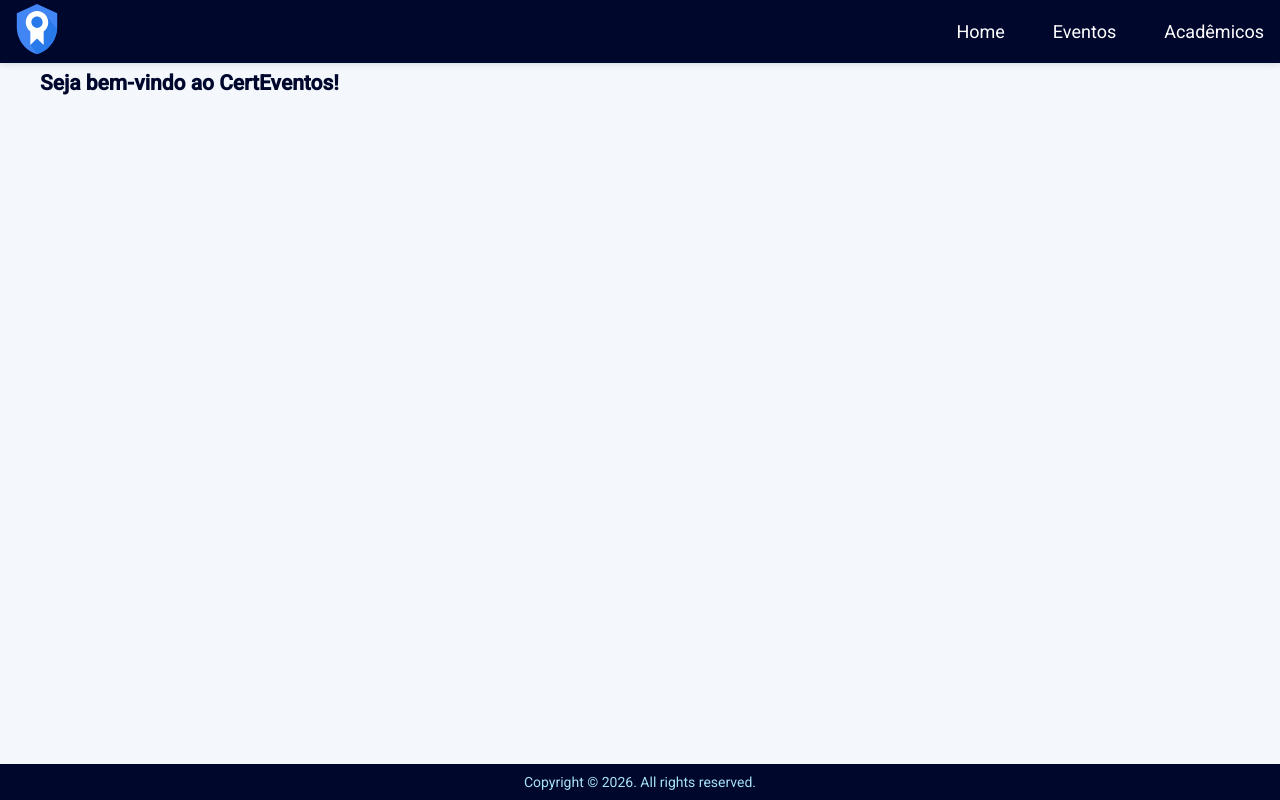
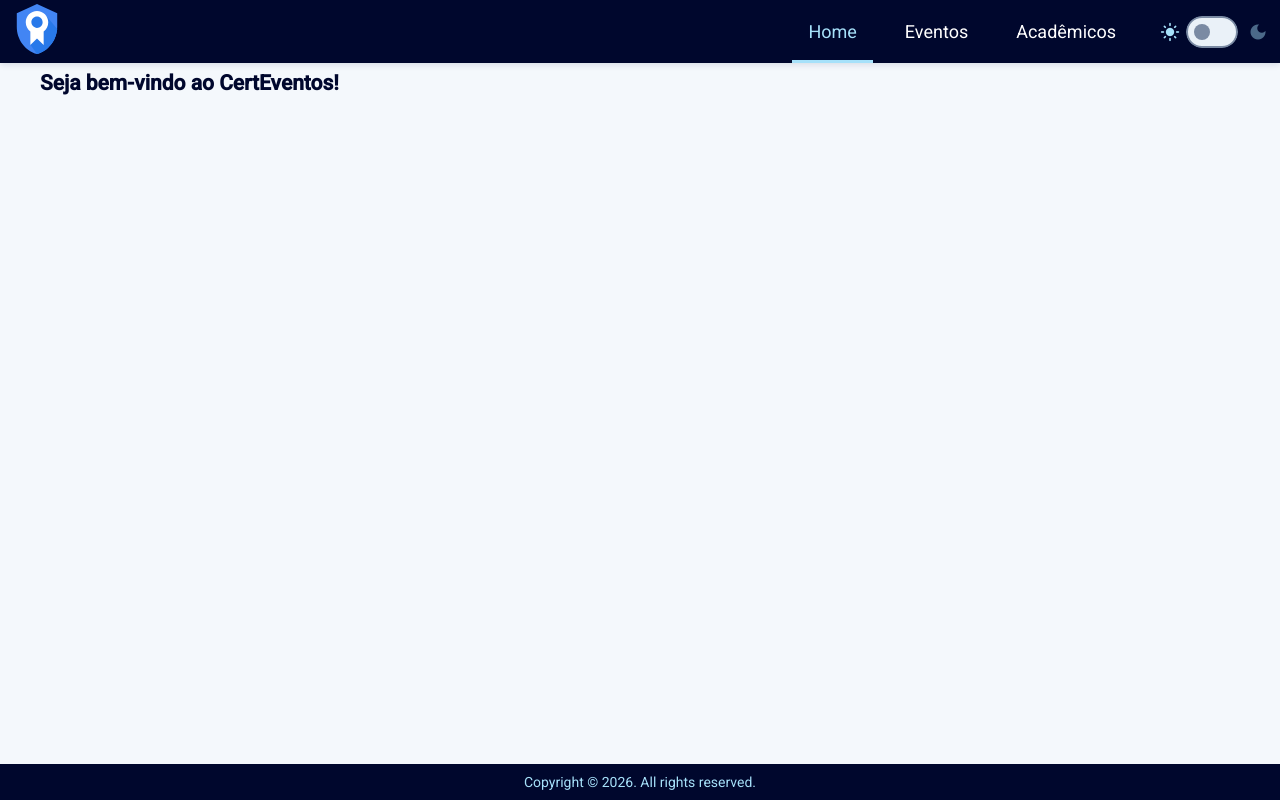
Before and after one commit to thainaviadroski/eventos-f, an Angular app: page / in a window 1280 px wide. Built offline with nearby package versions, Linux system fonts and the light colour scheme.

Commit message:
FEAT: Implements siwth to dark and light mode

```diff
--- a/src/app/layout/navbar/navbar.html
+++ b/src/app/layout/navbar/navbar.html
@@ -5,9 +5,16 @@
   </div>
 
   <div class="links-bar">
-    <a class="link" [routerLink]="['/']">Home</a>
-    <a class="link" [routerLink]="['/eventos']">Eventos</a>
-    <a class="link" [routerLink]="['/academicos']">Acadêmicos</a>
+    <a class="link" [routerLink]="['/']" routerLinkActive="active" [routerLinkActiveOptions]="{ exact: true }">Home</a>
+    <a class="link" [routerLink]="['/eventos']" routerLinkActive="active">Eventos</a>
+    <a class="link" [routerLink]="['/academicos']" routerLinkActive="active">Acadêmicos</a>
+
+    <div class="theme-switch">
+      <mat-icon aria-hidden="true" [class.active]="!theme.isDark()">light_mode</mat-icon>
+      <mat-slide-toggle hideIcon [checked]="theme.isDark()" (change)="theme.toggle()"
+        aria-label="Modo escuro"></mat-slide-toggle>
+      <mat-icon aria-hidden="true" [class.active]="theme.isDark()">dark_mode</mat-icon>
+    </div>
   </div>
 
 </nav>
--- a/src/app/layout/navbar/navbar.ts
+++ b/src/app/layout/navbar/navbar.ts
@@ -1,12 +1,17 @@
-import { Component } from '@angular/core';
+import { Component, inject } from '@angular/core';
+import { MatIconModule } from '@angular/material/icon';
+import { MatSlideToggleModule } from '@angular/material/slide-toggle';
 import { RouterModule } from '@angular/router';
+import { ThemeService } from '../../service/theme/theme.service';
 
 @Component({
   selector: 'app-navbar',
-  imports: [RouterModule],
+  imports: [RouterModule, MatIconModule, MatSlideToggleModule],
   templateUrl: './navbar.html',
   styleUrl: './navbar.css',
 })
 export class Navbar {
 
+  protected readonly theme = inject(ThemeService);
+
 }
--- /dev/null
+++ b/src/app/service/theme/theme.service.ts
@@ -0,0 +1,22 @@
+import { Injectable, signal } from '@angular/core';
+
+// Mesmos valores usados pelo script em index.html
+const STORAGE_KEY = 'theme';
+const DARK_CLASS = 'dark-theme';
+
+@Injectable({
+	providedIn: 'root',
+})
+export class ThemeService {
+
+	// O tema inicial (salvo ou do sistema) já é aplicado pelo index.html antes do Angular carregar
+	readonly isDark = signal(document.documentElement.classList.contains(DARK_CLASS));
+
+	toggle(): void {
+		const dark = !this.isDark();
+
+		document.documentElement.classList.toggle(DARK_CLASS, dark);
+		localStorage.setItem(STORAGE_KEY, dark ? 'dark' : 'light');
+		this.isDark.set(dark);
+	}
+}
```
